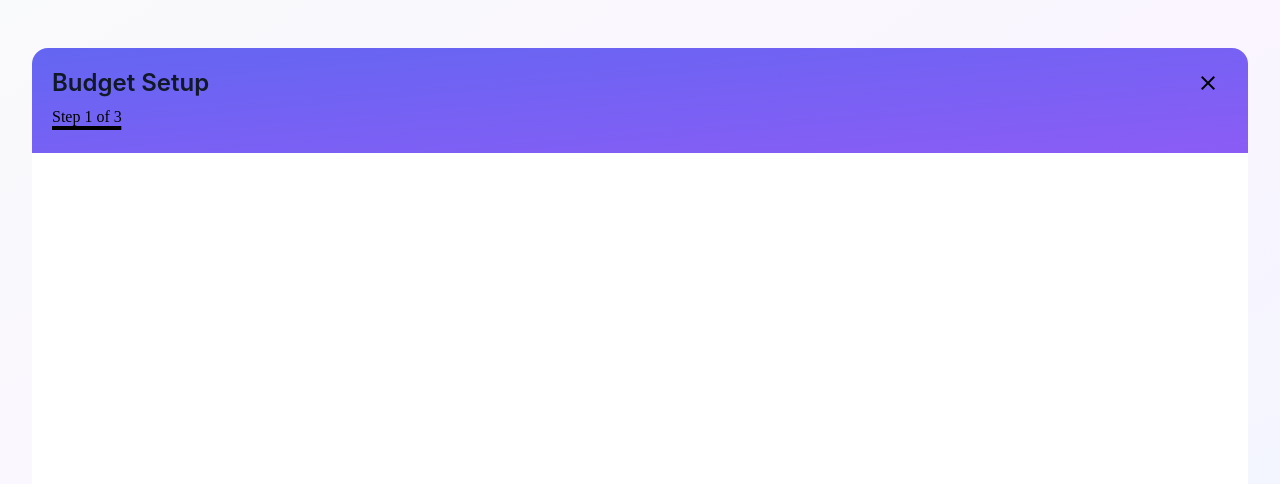
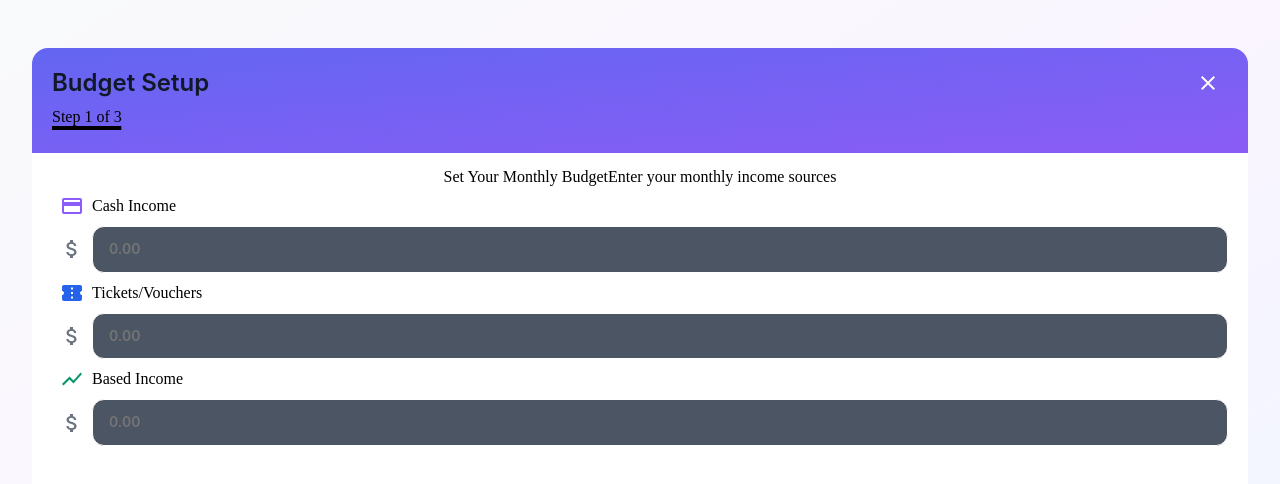
Before and after one commit to CezarVlaescu/Money-Management-App, an Angular app: page / in a window 1280 px wide. Shown: the top 484 px of the page. Built offline with nearby package versions, Linux system fonts and the light colour scheme.

Commit message:
update 16/03

```diff
--- /dev/null
+++ b/src/app/models/enums.ts
@@ -0,0 +1,11 @@
+enum InputTypes {
+    TEXT = "text",
+    CHECKBOX = "checkbox",
+    DATE = "date",
+    PASSWORD = "password",
+    SEACH = "search",
+    SUBMIT = "submit",
+    NUMBER = "number"
+}
+
+export { InputTypes };
--- a/src/app/pages/dashboard-setup/dashboard-setup.component.html
+++ b/src/app/pages/dashboard-setup/dashboard-setup.component.html
@@ -15,4 +15,11 @@
         <span>Step 1 of 3</span>
         <mat-progress-bar mode="determinate" value="99" />
     </div>
+    <div dialog-content>
+        <span>Set Your Monthly Budget</span>
+        <span>Enter your monthly income sources</span>
+        <app-input [inputConfig]="inputCashIncomeConfig" />
+        <app-input [inputConfig]="inputTicketsConfig" />
+        <app-input [inputConfig]="inputBasedIncomeConfig" />
+    </div>
 </app-dialog>
--- a/src/app/pages/dashboard-setup/dashboard-setup.component.ts
+++ b/src/app/pages/dashboard-setup/dashboard-setup.component.ts
@@ -1,13 +1,15 @@
 import { Component } from '@angular/core';
 import { IconComponent } from "../../components/icon-component/icon.component";
-import { ButtonComponentConfig, DialogComponentConfig, IconComponentConfig } from '../../models/interfaces';
+import { ButtonComponentConfig, DialogComponentConfig, IconComponentConfig, InputComponentConfig } from '../../models/interfaces';
 import { ButtonComponent } from "../../components/button-component/button.component";
 import { DialogComponent } from "../../components/dialog-component/dialog.component";
 import { MatProgressBarModule } from '@angular/material/progress-bar';
+import { InputComponent } from "../../components/input-component/input.component";
+import { InputTypes } from '../../models/enums';
 
 @Component({
   selector: 'app-dashboard-setup',
-  imports: [IconComponent, ButtonComponent, DialogComponent, MatProgressBarModule],
+  imports: [IconComponent, ButtonComponent, DialogComponent, MatProgressBarModule, InputComponent, InputComponent],
   templateUrl: './dashboard-setup.component.html',
   styleUrl: './dashboard-setup.component.scss'
 })
@@ -27,4 +29,34 @@ export class DashboardSetupComponent {
   }
 
   protected readonly dialogConfig: DialogComponentConfig = { dialogHeaderTitle: "Budget Setup" }
+
+  protected readonly inputCashIncomeConfig: InputComponentConfig = {
+    inputContentType: InputTypes.NUMBER,
+    inputHeaderText: 'Cash Income',
+    inputHeaderIcon: 'credit_card',
+    inputHeaderIconColor: 'var(--purple-500)',
+    inputContentIcon: 'attach_money',
+    inputContentIconColor: 'var(--gray-500)',
+    inputContentPlaceholder: '0.00'
+  }
+
+  protected readonly inputTicketsConfig: InputComponentConfig = {
+    inputContentType: InputTypes.NUMBER,
+    inputHeaderText: 'Tickets/Vouchers',
+    inputHeaderIcon: 'confirmation_number',
+    inputHeaderIconColor: 'var(--blue-600)',
+    inputContentIcon: 'attach_money',
+    inputContentIconColor: 'var(--gray-500)',
+    inputContentPlaceholder: '0.00'
+  }
+
+  protected readonly inputBasedIncomeConfig: InputComponentConfig = {
+    inputContentType: InputTypes.NUMBER,
+    inputHeaderText: 'Based Income',
+    inputHeaderIcon: 'show_chart',
+    inputHeaderIconColor: 'var(--emerald-600)',
+    inputContentIcon: 'attach_money',
+    inputContentIconColor: 'var(--gray-500)',
+    inputContentPlaceholder: '0.00'
+  }
 }
--- a/src/styles/_colors.scss
+++ b/src/styles/_colors.scss
@@ -34,3 +34,11 @@ $blue-50: #eff6ff;
 $white-100: #ffffff;
 $purple-700-30: rgba(109, 40, 217, 0.3);
 $blue-800-30: rgba(30, 64, 175, 0.3);
+
+:root {
+  --purple-500: #{$purple-500};
+  --blue-600: #{$blue-600};
+  --emerald-600: #{$emerald-600};
+  --gray-500: #{$gray-500};
+  --white-100: #{$white-100};
+}
--- a/src/styles/_mixins.scss
+++ b/src/styles/_mixins.scss
@@ -21,7 +21,7 @@
   max-height: $max-height;
 }
 
-@mixin textStylingMixin($font-size, $font-weight, $color, $line-height: 120%, $text-align: unset, $letter-spacing: 0%) {
+@mixin textStylingMixin($font-size, $font-weight, $color, $line-height: 120%, $text-align: left, $letter-spacing: 0%) {
   font-family: Inter;
   font-size: $font-size;
   font-weight: $font-weight;
--- a/src/styles/_pages.scss
+++ b/src/styles/_pages.scss
@@ -13,5 +13,7 @@ app-dashboard-setup {
     app-dialog {
         @include mx.widthHeightMixin(100%, 100%);
         @include mx.displayMixin(flex, column, flex-start, flex-start);
+
+        app-input { @include mx.displayMixin(flex, column, flex-start, flex-start); }
     }
 }
```
Also changed, not shown: src/app/models/interfaces.ts (+14 -1 lines).
